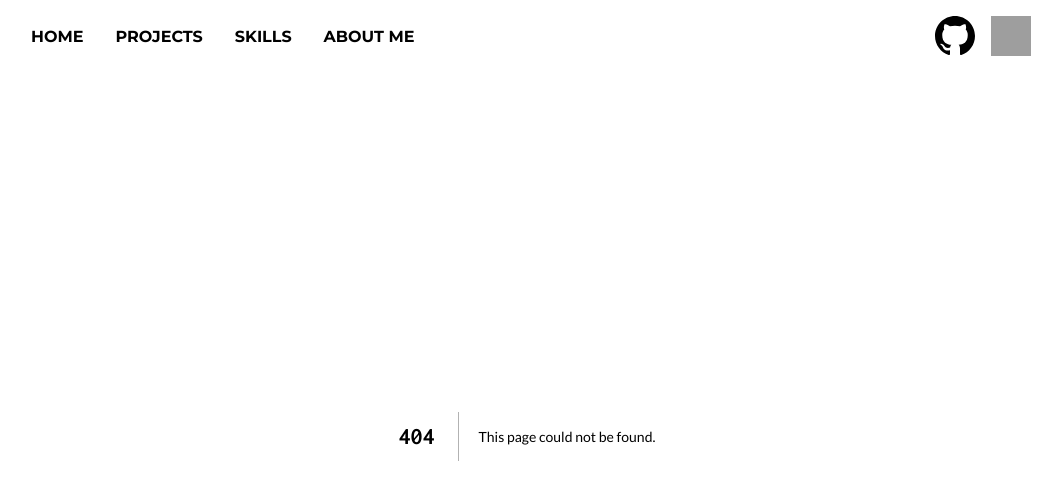
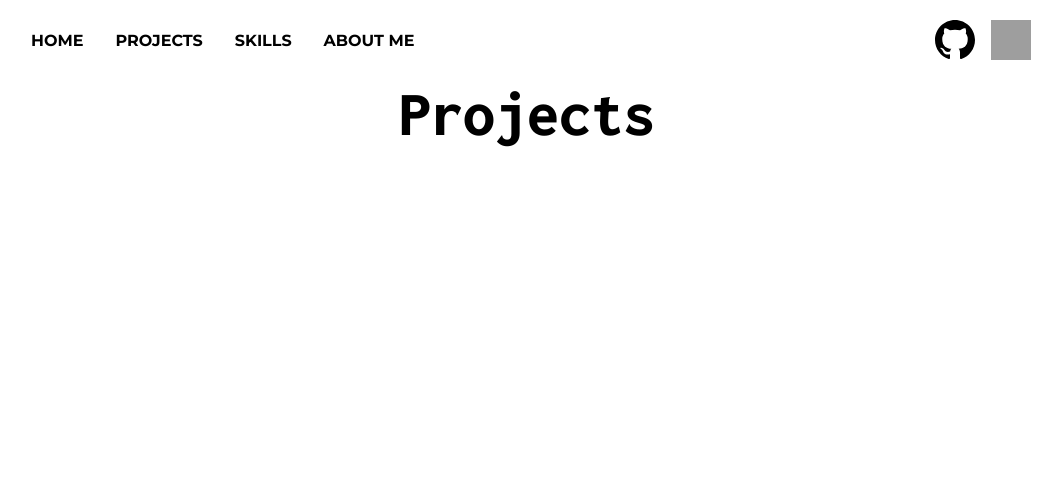
Before and after one commit to alereyleyva/alereyleyva.dev, a Next.js app: page /projects in a window 1280 px wide. Before the commit this address had no page. Shown: the top 484 px of the page, without its empty margins (113-1175 px from the left). Built offline with nearby package versions, Linux system fonts and the light colour scheme; grey boxes are pictures that could not be loaded.

Commit message:
Create basic routes

```diff
--- /dev/null
+++ b/pages/about.js
@@ -0,0 +1,5 @@
+import React from "react";
+
+export default function About() {
+  return <h1>About Me</h1>;
+}
--- /dev/null
+++ b/pages/projects.js
@@ -0,0 +1,5 @@
+import React from "react";
+
+export default function Projects() {
+  return <h1>Projects</h1>;
+}
--- /dev/null
+++ b/pages/skills.js
@@ -0,0 +1,5 @@
+import React from "react";
+
+export default function Skills() {
+  return <h1>Skills</h1>;
+}
```
